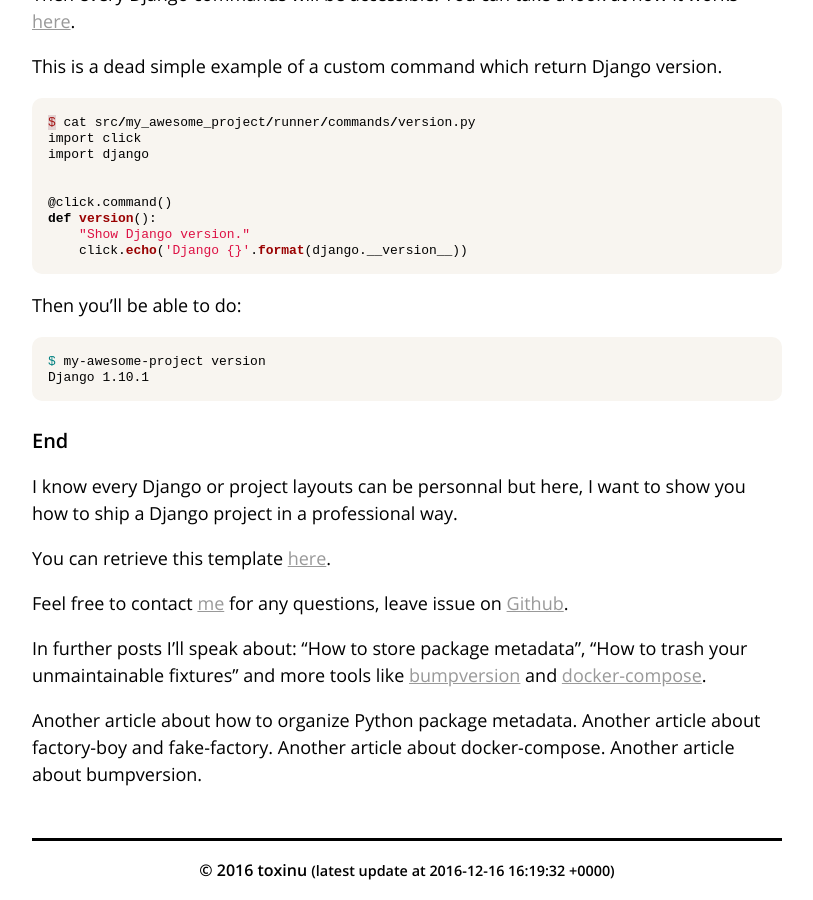
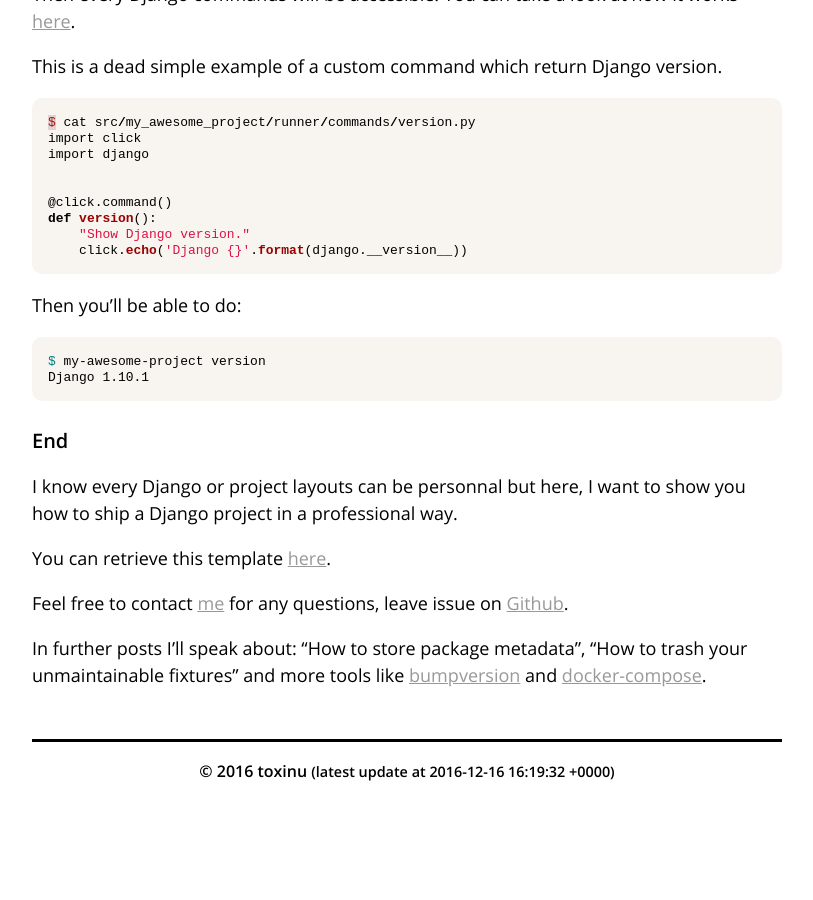
Before and after one commit to toxinu/old.toxi.nu, a Jekyll site: the page built from _posts/2016-12-16-pip-installable-django-project.md, in a window 1280 px wide and 900 px high, scrolled down 3011 px. Shown: the whole window, without its empty margins (233-1046 px from the left). Built offline with Jekyll 4.4.1, drawn with Linux system fonts in a browser that asks for light colours; Markdown is read by kramdown in place of the engine named in the settings; after the commit the page ends 3812 px from its top, so only the background shows below that.

Commit message:
Remove dead text

```diff
--- a/_posts/2016-12-16-pip-installable-django-project.md
+++ b/_posts/2016-12-16-pip-installable-django-project.md
@@ -168,11 +168,6 @@
 
 In further posts I'll speak about: "How to store package metadata", "How to trash your unmaintainable fixtures" and more tools like [bumpversion][14] and [docker-compose][15].
 
-Another article about how to organize Python package metadata.
-Another article about factory-boy and fake-factory.
-Another article about docker-compose.
-Another article about bumpversion.
-
 [1]: https://www.djangoproject.com/
 [2]: https://pip.pypa.io/en/stable/
 [3]: https://cookiecutter.readthedocs.io/en/latest/
```
